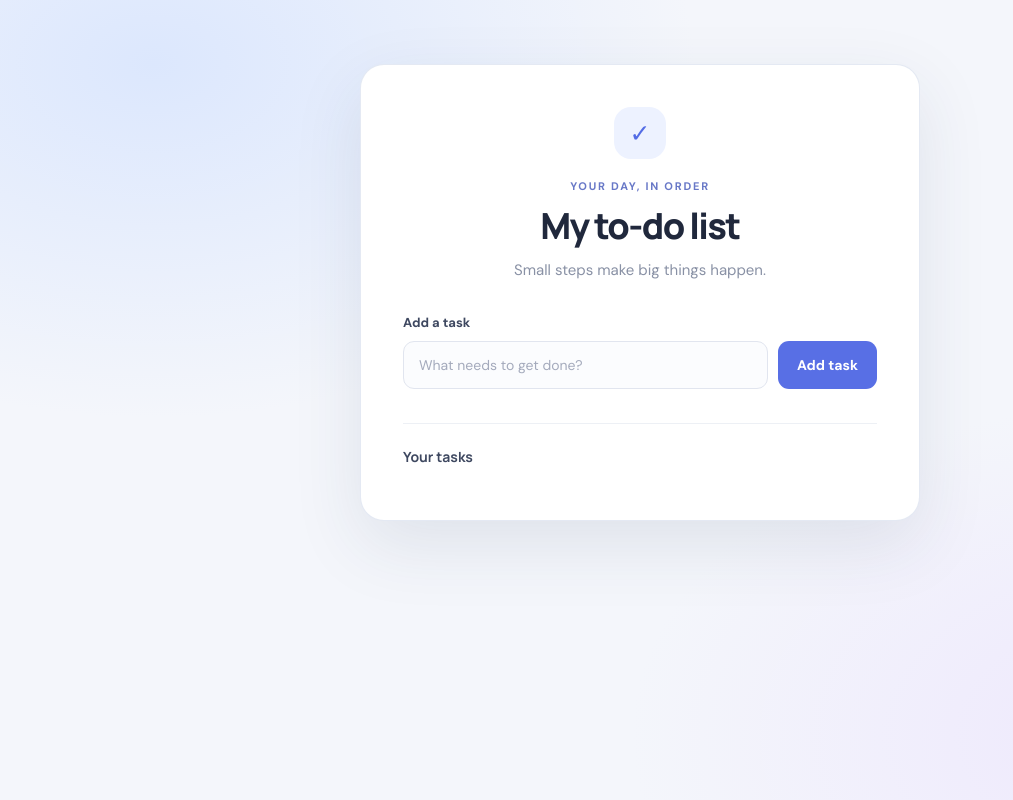
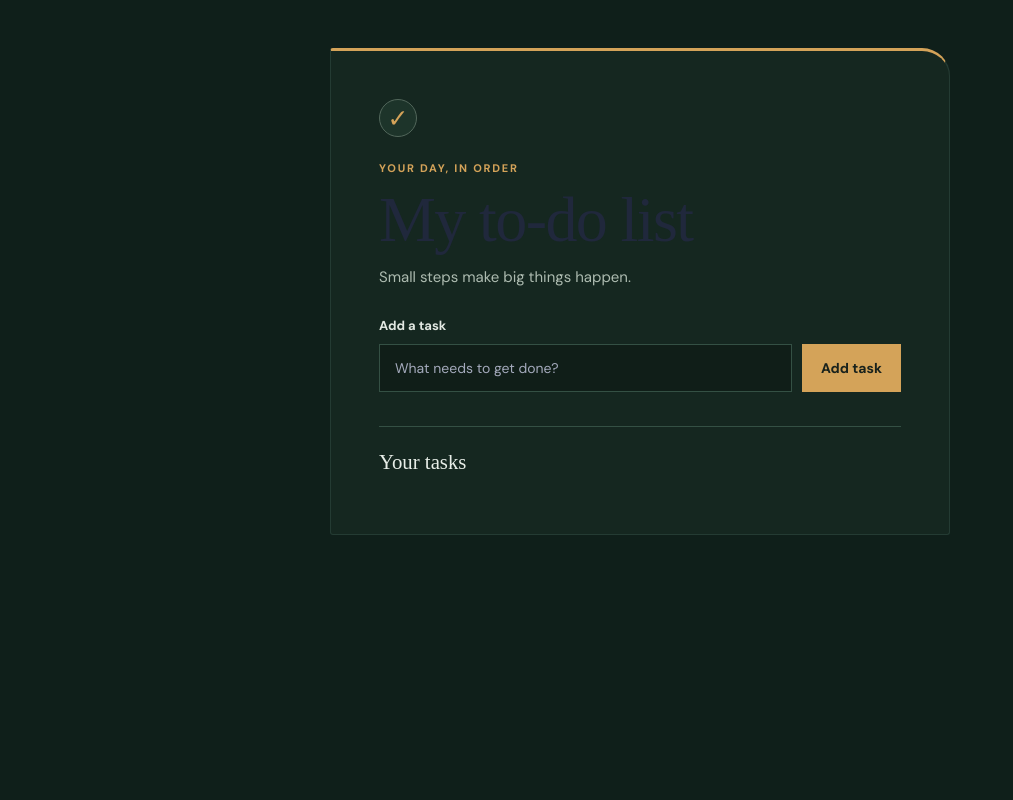
Before and after one commit to richarddeveops/Javascript-function-To-do-list-assignment, a plain HTML site: page index.html in a window 1280 px wide. Shown: the whole page, without its empty margins (0-1013 px from the left). Drawn offline with Linux system fonts and the light colour scheme; a web font is replaced by a local one.

Commit message:
Redesign to-do app styles

```diff
--- a/style.css
+++ b/style.css
@@ -1,4 +1,4 @@
-@import url("https://fonts.googleapis.com/css2?family=DM+Sans:wght@400;500;600;700&family=Manrope:wght@500;600;700;800&display=swap");
+@import url("https://fonts.googleapis.com/css2?family=DM+Sans:wght@400;500;600;700&family=Gloock&display=swap");
 
 :root {
     font-family: "DM Sans", sans-serif;
@@ -18,10 +18,7 @@ body {
     padding: 64px 20px;
     display: grid;
     place-items: start center;
-    background:
-        radial-gradient(ellipse at 12% 8%, rgba(205, 222, 255, 0.62), transparent 34%),
-        radial-gradient(ellipse at 90% 92%, rgba(231, 217, 255, 0.5), transparent 32%),
-        #f4f6fb;
+    background: #0f1f1a;
 }
 
 .todo-card {
@@ -186,3 +183,92 @@ h2 {
         min-height: 46px;
     }
 }
+
+:root {
+    color-scheme: dark;
+    color: #e8eee8;
+    background: #0f1f1a;
+}
+
+body {
+    padding-top: 48px;
+    background: #0f1f1a;
+    font-family: "DM Sans", sans-serif;
+}
+
+.todo-card {
+    width: min(100%, 620px);
+    padding: clamp(25px, 6vw, 48px);
+    border: 1px solid #243b33;
+    border-top: 3px solid #d4a359;
+    border-radius: 3px 28px 3px 3px;
+    background: #152720;
+    box-shadow: none;
+}
+
+.card-header { text-align: left; }
+
+.brand-mark {
+    width: 38px;
+    height: 38px;
+    margin: 0 0 24px;
+    border: 1px solid #52675b;
+    border-radius: 50%;
+    background: #1d342a;
+    color: #d4a359;
+}
+
+.eyebrow { color: #d4a359; }
+
+h1, h2 {
+    font-family: "Gloock", serif;
+}
+
+h1 {
+    font-size: clamp(2.7rem, 7vw, 4rem);
+    font-weight: 400;
+    letter-spacing: -.025em;
+}
+
+.intro {
+    margin-bottom: 30px;
+    color: #adbbb0;
+}
+
+.task-entry label { color: #e2e8e2; }
+
+input {
+    border-color: #345044;
+    border-radius: 0;
+    background: #101e18;
+    color: #e8eee8;
+}
+
+input:focus {
+    border-color: #d4a359;
+    box-shadow: 0 0 0 2px rgb(212 163 89 / 14%);
+}
+
+button {
+    border-radius: 0;
+    background: #d4a359;
+    color: #19221c;
+    transition: background 150ms ease, transform 150ms ease;
+}
+
+button:hover { background: #e6b96f; }
+
+.task-section { border-color: #345044; }
+
+h2 {
+    color: #e8eee8;
+    font-size: 1.3rem;
+    font-weight: 400;
+}
+
+#display { padding-left: 22px; }
+
+#display li {
+    border-color: #2b4035;
+    color: #e0e7e0;
+}
```
